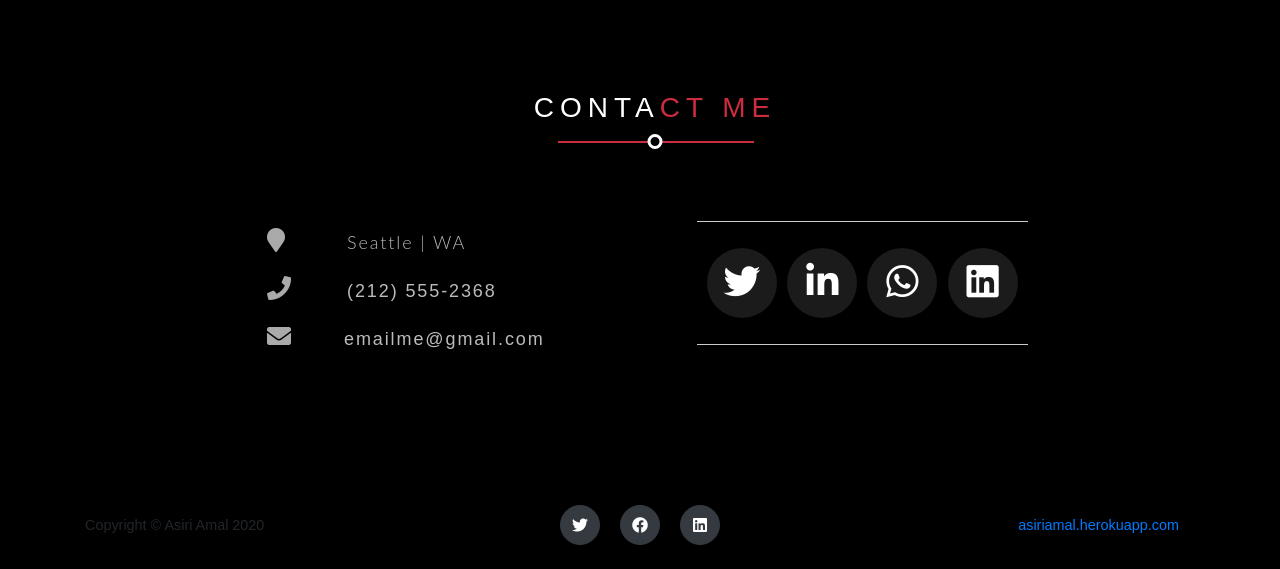
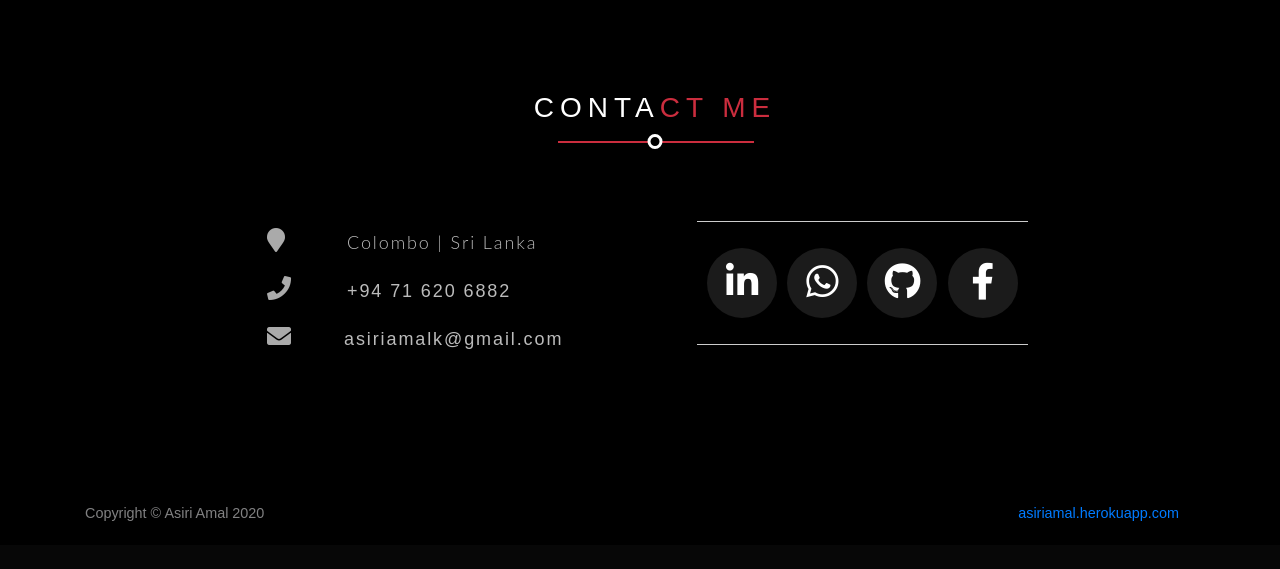
Before and after one commit to AsiriAmalk/my_portforlio, a Flask app: page / in a window 1280 px wide. Shown: the part 3040-3609 px from the top of the page. After the commit the page ends 3561 px from the top, so only its background shows below. Run offline with Flask 2, Linux system fonts and the light colour scheme; some libraries are stand-ins or nearby versions.

Commit message:
fix contact me section

```diff
--- a/controller/service.py
+++ b/controller/service.py
@@ -21,7 +21,7 @@ service_dict = {
         'object-group'],
     "ML&AI": [
         "Create machine learning models and retraining systems for AI applications. Expertise in statistics, programming, data science, and software engineering. (Deep Learning, Neural Networks, Modeling, Tensorflow, OpenCV)",
-        'ravelry'],
+        'brain'],
     "Back End Development": [
         "Responsible for creating and maintaining technology at the back end of a website (the server, database, and application). Python3 Flask and Django Frameworks with a Version control system with GIT and knowledge of SOAP and REST web services",
         'code'],
@@ -30,7 +30,7 @@ service_dict = {
         'database'],
     "Web Scrapping": [
         "Lorem ipsum dolor sit amet, consectetur adipiscing elit, sed do eiusmod tempor incididunt ut labore et dolore magna aliqua",
-        'apple'],
+        'scroll'],
 }
 service_topics = service_dict.keys()
 service_desc = []
--- a/static/css/contact.css
+++ b/static/css/contact.css
@@ -114,7 +114,6 @@ body {
 }
 
 .social-media-list li:after {
-  content: '';
   position: absolute;
   top: 0;
   left: 0;
--- a/templates/contact.html
+++ b/templates/contact.html
@@ -9,28 +9,33 @@
             <div class="direct-contact-container">
 
                 <ul class="contact-list">
-          <li class="list-item"><i class="fa fa-map-marker fa-2x"><span class="contact-text place">Seattle | WA</span></i></li>
+                    <li class="list-item"><i class="fa fa-map-marker fa-2x"><span class="contact-text place">Colombo | Sri Lanka</span></i>
+                    </li>
 
-          <li class="list-item"><i class="fa fa-phone fa-2x"><span class="contact-text phone"><a href="tel:1-212-555-5555" title="Give me a call">(212) 555-2368</a></span></i></li>
+                    <li class="list-item"><i class="fa fa-phone fa-2x"><span class="contact-text phone"><a
+                            href="tel:+94 71 620 6882" title="Give me a call">+94 71 620 6882</a></span></i></li>
 
-          <li class="list-item"><i class="fa fa-envelope fa-2x"><span class="contact-text gmail"><a href="mailto:#" title="Send me an email">emailme@gmail.com</a></span></i></li>
+                    <li class="list-item"><i class="fa fa-envelope fa-2x"><span class="contact-text gmail"><a
+                            href="mailto:#" title="Send me an email">asiriamalk@gmail.com</a></span></i></li>
 
                 </ul>
             </div>
             <div class="direct-contact-container-1">
                 <hr>
                 <ul class="social-media-list">
-          <li><a href="#" target="_blank" class="contact-icon">
-            <i class="fab fa-twitter"></i></a>
-          </li>
-          <li><a href="#" target="_blank" class="contact-icon">
+
+                    <li><a href="https://www.linkedin.com/in/asiriamal" target="_blank" class="contact-icon">
                         <i class="fab fa-linkedin-in"></i></a>
                     </li>
-          <li><a href="#" target="_blank" class="contact-icon">
+                    <li><a href="https://api.whatsapp.com/send?phone=0094716206882&text=" target="_blank"
+                           class="contact-icon">
                         <i class="fab fa-whatsapp" aria-hidden="true"></i></a>
                     </li>
-          <li><a href="#" target="_blank" class="contact-icon">
-            <i class="fab fa-linkedin" aria-hidden="true"></i></a>
+                    <li><a href="https://github.com/asiriamalk" target="_blank" class="contact-icon">
+                        <i class="fab fa-github" aria-hidden="true"></i></a>
+                    </li>
+                    <li><a href="https://www.facebook.com/Asiri.Amal2339/" target="_blank" class="contact-icon">
+                        <i class="fab fa-facebook-f"></i></a>
                     </li>
                 </ul>
                 </hr>
--- a/templates/footer.html
+++ b/templates/footer.html
@@ -2,11 +2,11 @@
 <footer class="footer py-4">
     <div class="container">
         <div class="row align-items-center">
-            <div class="col-lg-4 text-lg-left">Copyright © Asiri Amal  2020</div>
+            <div class="col-lg-4 text-lg-left" style="color: #818182">Copyright © Asiri Amal  2020</div>
             <div class="col-lg-4 my-3 my-lg-0">
-                <a class="btn btn-dark btn-social mx-2" href="#!"><i class="fab fa-twitter" aria-hidden="true"></i></a>
-                <a class="btn btn-dark btn-social mx-2" href="#!"><i class="fab fa-facebook" aria-hidden="true"></i></a>
-                <a class="btn btn-dark btn-social mx-2" href="www.linkedin.com/in/asiriamal"><i class="fab fa-linkedin" aria-hidden="true"></i></a>
+{#                <a class="btn btn-dark btn-social mx-2" href="#!"><i class="fab fa-twitter" aria-hidden="true"></i></a>#}
+{#                <a class="btn btn-dark btn-social mx-2" href="#!"><i class="fab fa-facebook" aria-hidden="true"></i></a>#}
+{#                <a class="btn btn-dark btn-social mx-2" href="www.linkedin.com/in/asiriamal"><i class="fab fa-linkedin" aria-hidden="true"></i></a>#}
             </div>
             <div class="col-lg-4 text-lg-right">
                 <a class="mr-3" href="https://asiriamal.herokuapp.com/">asiriamal.herokuapp.com</a>
```
Lines whose indentation alone changed are shown as unchanged.
